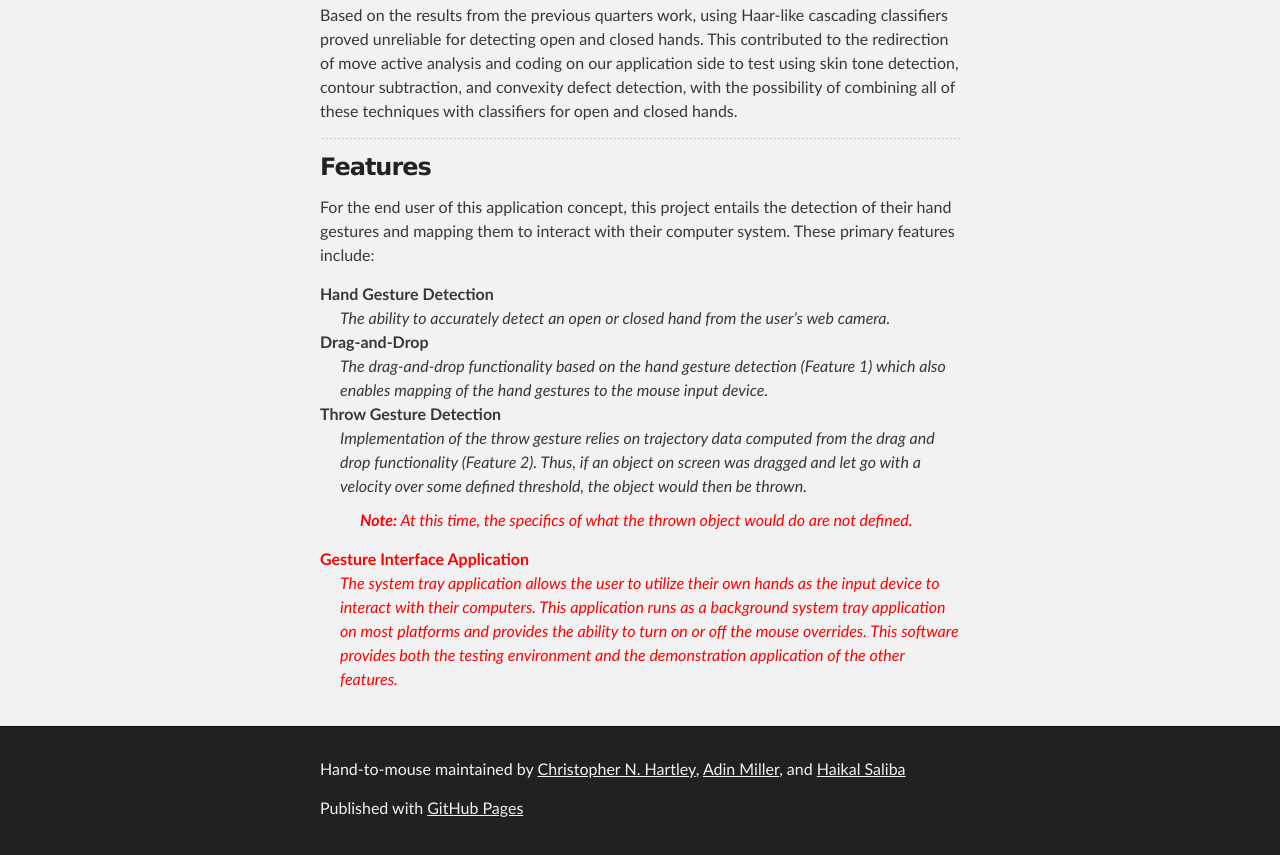
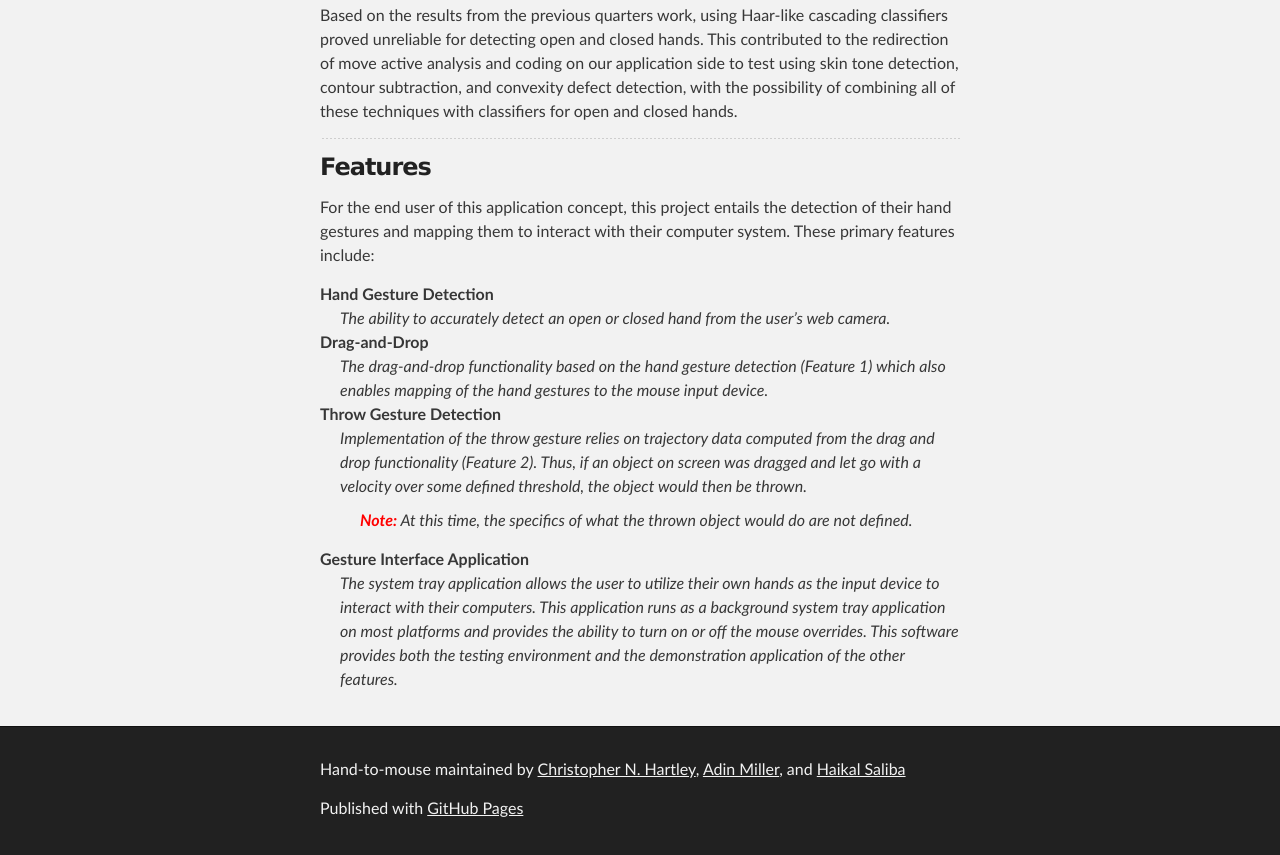
Before and after one commit to cnhartley/hand-to-mouse, a plain HTML site: page index.html in a window 1280 px wide. Shown: the part 942-1797 px from the top of the page. Drawn offline with Linux system fonts and the light colour scheme.

Commit message:
Update index.html

```diff
--- a/index.html
+++ b/index.html
@@ -57,7 +57,7 @@
     <dd>The drag-and-drop functionality based on the hand gesture detection (Feature 1) which also enables mapping of the hand gestures to the mouse input device.</dd>
   <dt>Throw Gesture Detection</dt>
     <dd>Implementation of the throw gesture relies on trajectory data computed from the drag and drop functionality (Feature 2). Thus, if an object on screen was dragged and let go with a velocity over some defined threshold, the object would then be thrown.
-<p><em><strong><font color="red">Note:</color></strong> At this time, the specifics of what the thrown object would do are not defined.</em></p></dd>
+<p><em><strong><font color="red">Note:</font></strong> At this time, the specifics of what the thrown object would do are not defined.</em></p></dd>
   <dt>Gesture Interface Application</dt>
     <dd>The system tray application allows the user to utilize their own hands as the input device to interact with their computers. This application runs as a background system tray application on most platforms and provides the ability to turn on or off the mouse overrides. This software provides both the testing environment and the demonstration application of the other features.</dd>
 </dl>
```
